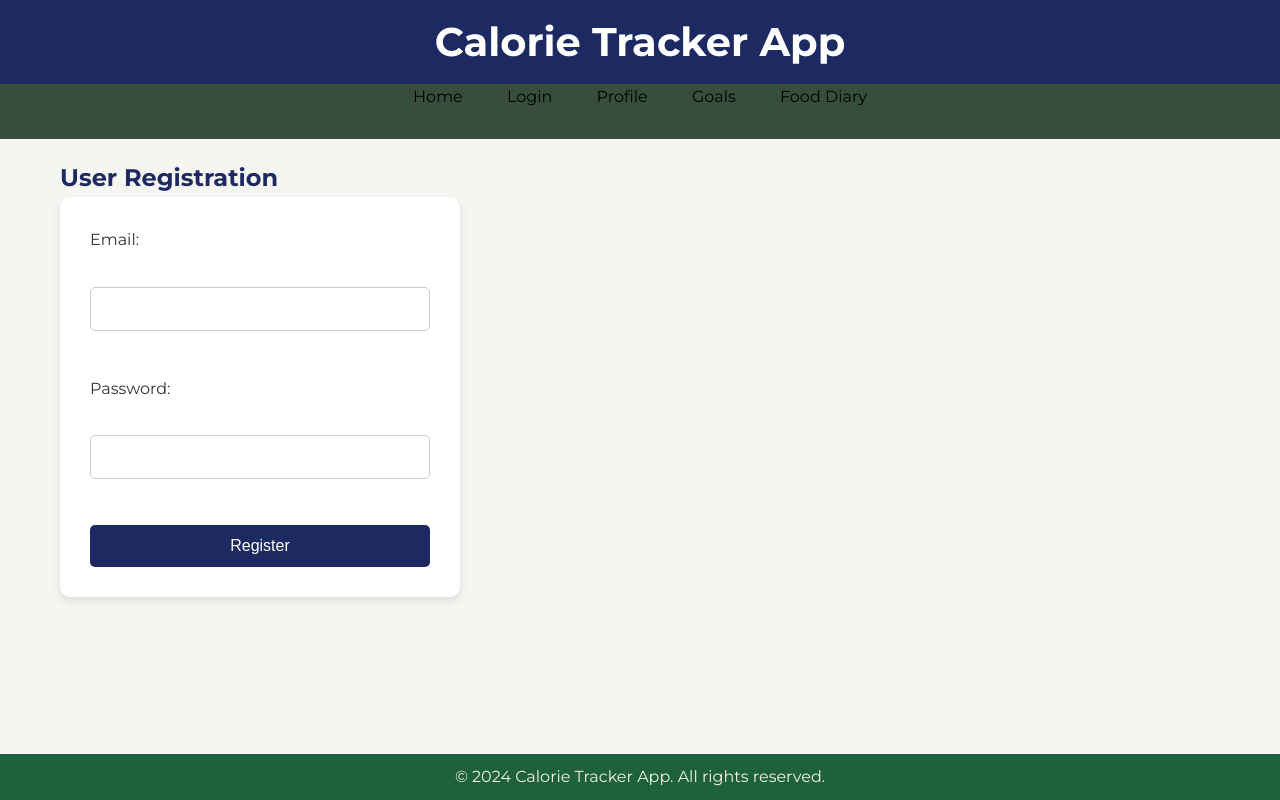
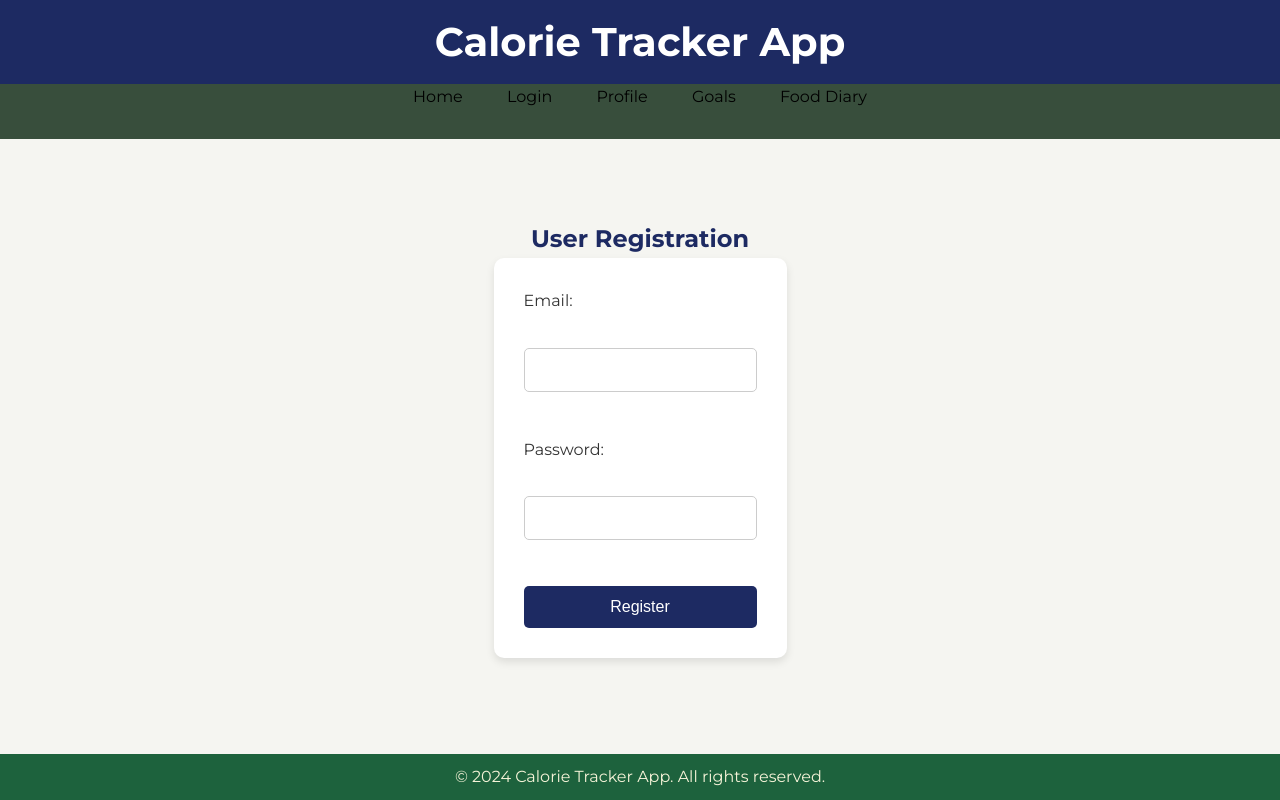
Before and after one commit to Jocygrajeda/finalprojectwdd330, a plain HTML site: page login.html in a window 1280 px wide. Drawn offline with Linux system fonts and the light colour scheme.

Commit message:
finished log in

```diff
--- a/css/login.css
+++ b/css/login.css
@@ -1,4 +1,11 @@
-/*login*/
+main {
+    display: flex;
+    justify-content: center;
+    align-items: center;
+    min-height: 75vh;
+    padding: 10px 0;
+}
+
 form {
     width: 100%;
     max-width: 400px;
@@ -48,9 +55,13 @@ form button {
 form button:hover {
     background-color: #384e3c;
 }
+.container {
+    max-width: 800px;
+    margin: 0 auto;
+    padding: 0 20px;
+}
 
-#message {
+.container h2 {
     text-align: center;
-    margin-top: 10px;
     color: #1d2a62;
 }
```
Also changed, not shown: index.html (+1 -1 lines).
